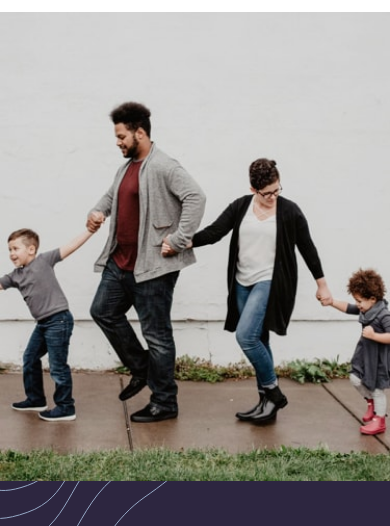
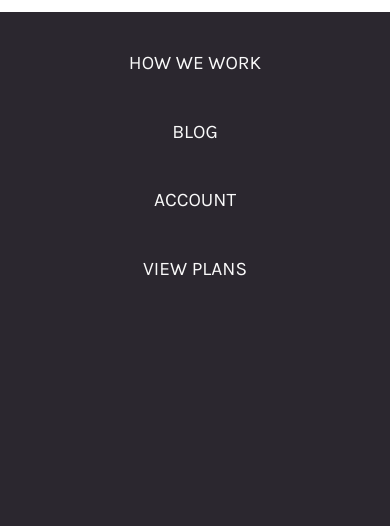
Before and after one commit to Francoveliz/Challenge-13, a plain HTML site: page index.html in a window 390 px wide. Both pictures are taken after a click on the element 346 px from the left and 35 px from the top of the page. Shown: the part 58-584 px from the top of the page. Drawn offline with Linux system fonts and the light colour scheme.

Commit message:
mobile menu

```diff
--- a/css/style.scss
+++ b/css/style.scss
@@ -40,6 +40,48 @@ header {
   background: #fff;
   padding: 0 $pad;
   height: 70px;
+
+
+  nav {
+    height: calc(100vh - 70px);
+    width: 100%;
+    background-color: $veryDarkViolet;
+    position: fixed;
+    background-image: url("../images/bg-pattern-mobile-nav.svg");
+    background-position: bottom;
+    background-repeat: no-repeat;
+    top: 70px;
+    left: 0;
+    transition: 0.5s ease;
+    transform: translateX(100%);
+
+    ul {
+      list-style: none;
+      padding: 0;
+      color: $veryLightGray;
+      font-size: 1.2rem;
+      padding-top: 1.5em;
+      text-transform: uppercase;
+
+
+      li {
+
+        padding: 8px;
+        width: 85%;
+        margin: auto;
+        margin-bottom: 1.5rem;
+
+        &:hover,
+        &:active {
+          border: 2px solid $veryLightGray;
+        }
+      }
+    }
+  }
+}
+
+.nav-active {
+  transform: translateX(0%);
 }
 
 .menu-btn {
--- a/index.html
+++ b/index.html
@@ -25,9 +25,18 @@
     <div class="container">
       <header>
         <img src="images/logo.svg" alt="">
+        <nav id="nav-bar">
+          <ul>
+            <li>How we work</li>
+            <li>Blog</li>
+            <li>Account</li>
+            <li>View plans</li>
+          </ul>
+        </nav>
         <div class="menu-btn">
           <div class="menu-btn__burger"></div>
         </div>
+
       </header>
       <div class="home-page">
         <div class="home-page__cover">
--- a/js/app.js
+++ b/js/app.js
@@ -1,11 +1,18 @@
 const menuBtn = document.querySelector(".menu-btn");
+const navBar = document.getElementById("nav-bar");
+const headerBar = document.querySelector("body");
 let menuOpen = false;
 menuBtn.addEventListener("click", () => {
+    /* nav animation */
+    navBar.classList.toggle("nav-active");
+    /* hamburger button animation */
     if (!menuOpen) {
         menuBtn.classList.add("open");
+        headerBar.style.position = "fixed";
         menuOpen = true;
     } else {
         menuBtn.classList.remove("open");
+        headerBar.style.position = "static";
         menuOpen = false;
     }
 });
```
Also changed, not shown: css/style.css, 1 other file.
